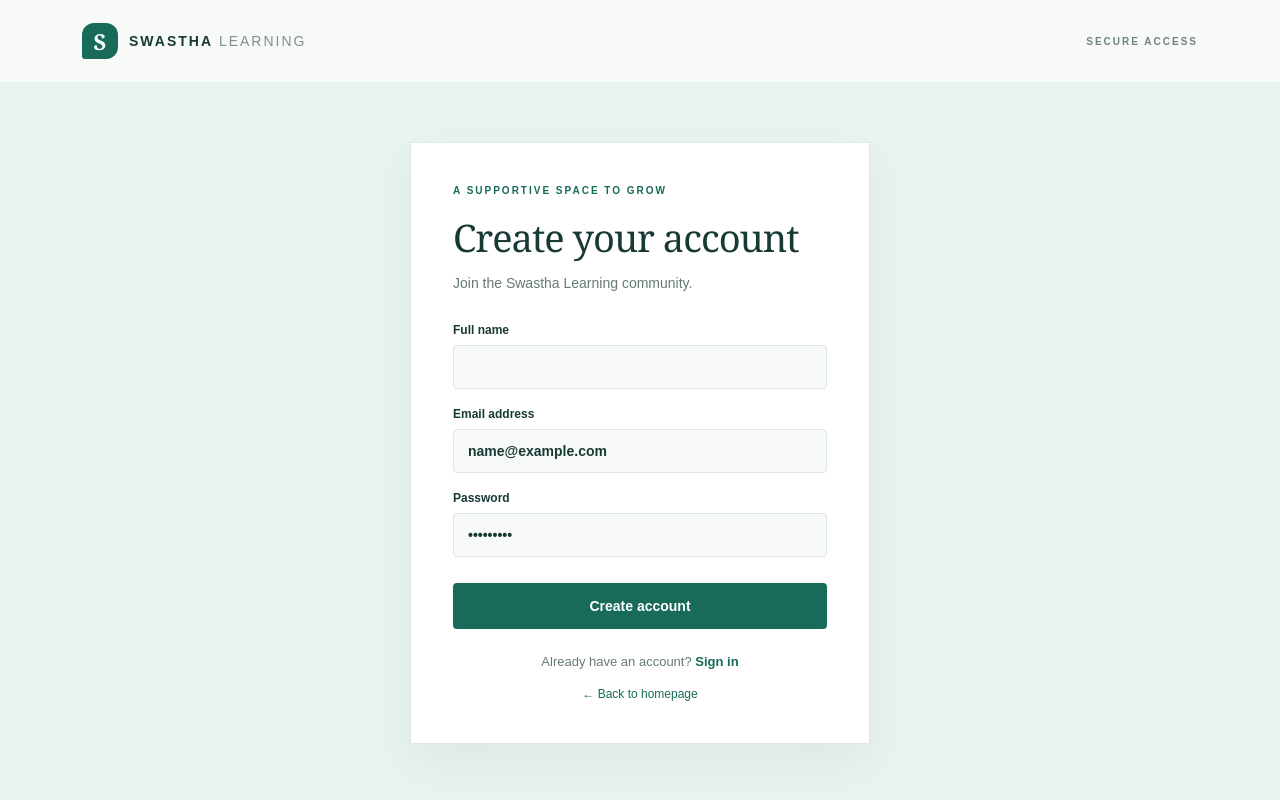
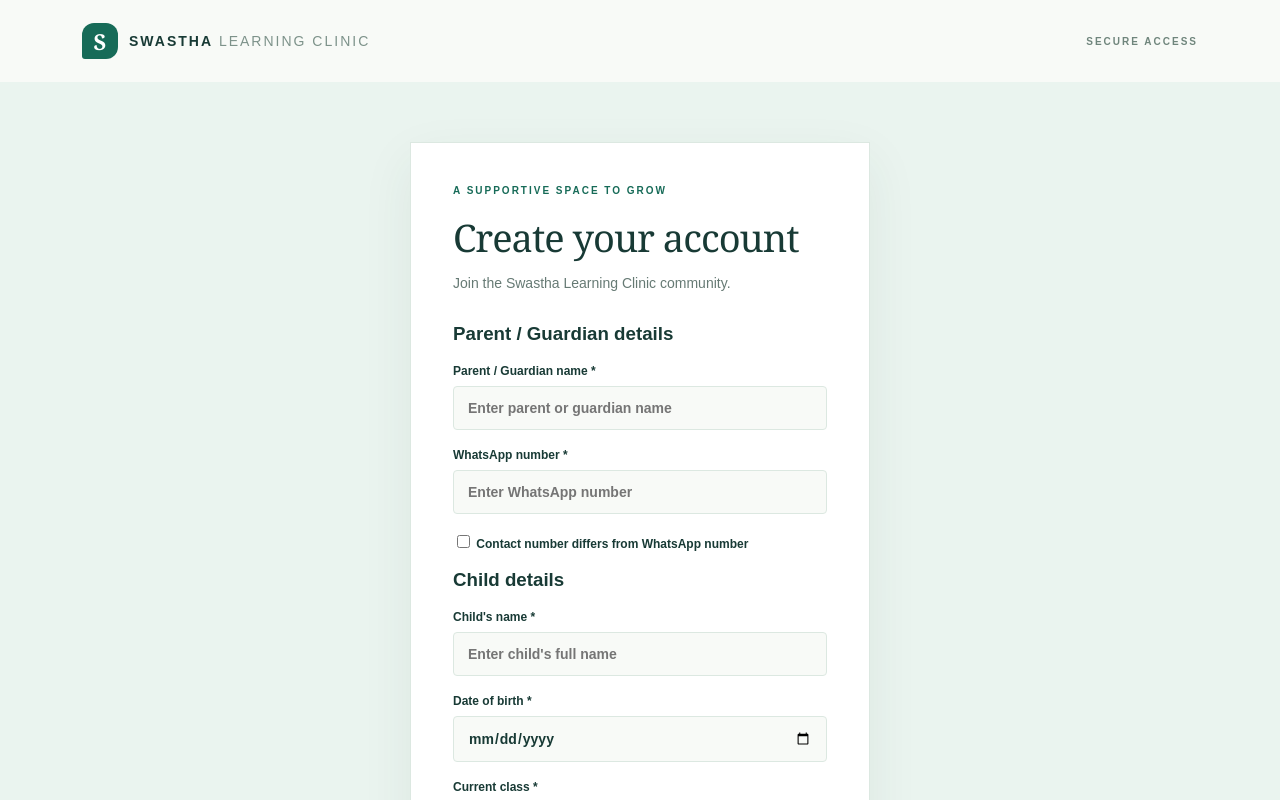
Before and after one commit to nishadbacker-sketch/swastha-learning-portal, a Next.js app: page /login in a window 1280 px wide. Both pictures are taken after typing "name@example.com", "Sample123" into the empty fields and a click on the button "Create account". Shown: the top 800 px of the page. Built offline with nearby package versions, Linux system fonts and the light colour scheme; no server answers.

Commit message:
Update page.tsx

```diff
--- a/app/login/page.tsx
+++ b/app/login/page.tsx
@@ -9,9 +9,22 @@ export default function LoginPage() {
   const router = useRouter();
 
   const [isRegister, setIsRegister] = useState(false);
+
+  // Parent details
   const [fullName, setFullName] = useState("");
+  const [whatsappNumber, setWhatsappNumber] = useState("");
+  const [contactDiffers, setContactDiffers] = useState(false);
+  const [additionalContact, setAdditionalContact] = useState("");
+
+  // Child details
+  const [childName, setChildName] = useState("");
+  const [dateOfBirth, setDateOfBirth] = useState("");
+  const [currentClass, setCurrentClass] = useState("");
+
+  // Login details
   const [email, setEmail] = useState("");
   const [password, setPassword] = useState("");
+
   const [message, setMessage] = useState("");
   const [loading, setLoading] = useState(false);
 
@@ -24,16 +37,47 @@ export default function LoginPage() {
       return;
     }
 
+    if (isRegister) {
+      if (
+        !fullName.trim() ||
+        !whatsappNumber.trim() ||
+        !childName.trim() ||
+        !dateOfBirth ||
+        !currentClass.trim()
+      ) {
+        setMessage("Please complete all required fields.");
+        return;
+      }
+
+      if (contactDiffers && !additionalContact.trim()) {
+        setMessage("Please enter the additional contact number.");
+        return;
+      }
+
+      if (dateOfBirth > new Date().toLocaleDateString("en-CA")) {
+        setMessage("Date of birth cannot be in the future.");
+        return;
+      }
+    }
+
     setLoading(true);
 
     try {
       if (isRegister) {
         const { data, error } = await supabase.auth.signUp({
-          email,
+          email: email.trim(),
           password,
           options: {
             data: {
               full_name: fullName.trim(),
+              whatsapp_number: whatsappNumber.trim(),
+              contact_number_differs: contactDiffers,
+              additional_contact_number: contactDiffers
+                ? additionalContact.trim()
+                : "",
+              child_name: childName.trim(),
+              date_of_birth: dateOfBirth,
+              current_class: currentClass.trim(),
             },
           },
         });
@@ -43,12 +87,14 @@ export default function LoginPage() {
         if (data.session) {
           router.push("/parent/dashboard");
         } else {
-          setMessage("Registration successful. Please check your email to confirm your account.");
+          setMessage(
+            "Registration successful. Please check your email to confirm your account."
+          );
         }
       } else {
         const { data, error } =
           await supabase.auth.signInWithPassword({
-            email,
+            email: email.trim(),
             password,
           });
 
@@ -93,7 +139,7 @@ export default function LoginPage() {
         <a className="brand" href="/">
           <span className="brand-mark">S</span>
           <span>
-            SWASTHA<span className="brand-light"> LEARNING</span>
+            SWASTHA<span className="brand-light"> LEARNING CLINIC</span>
           </span>
         </a>
         <span className="nav-tag">SECURE ACCESS</span>
@@ -111,14 +157,17 @@ export default function LoginPage() {
 
           <p className="auth-description">
             {isRegister
-              ? "Join the Swastha Learning community."
+              ? "Join the Swastha Learning Clinic community."
               : "Sign in to continue your learning journey."}
           </p>
 
           <form onSubmit={handleSubmit}>
             {isRegister && (
+              <>
+                <h3>Parent / Guardian details</h3>
+
                 <label className="auth-label">
-                Full name
+                  Parent / Guardian name *
                   <input
                     className="auth-input"
                     type="text"
@@ -126,12 +175,96 @@ export default function LoginPage() {
                     onChange={(e) => setFullName(e.target.value)}
                     required
                     autoComplete="name"
+                    placeholder="Enter parent or guardian name"
+                  />
+                </label>
+
+                <label className="auth-label">
+                  WhatsApp number *
+                  <input
+                    className="auth-input"
+                    type="tel"
+                    value={whatsappNumber}
+                    onChange={(e) => setWhatsappNumber(e.target.value)}
+                    required
+                    autoComplete="tel"
+                    placeholder="Enter WhatsApp number"
+                  />
+                </label>
+
+                <label className="auth-label">
+                  <input
+                    type="checkbox"
+                    checked={contactDiffers}
+                    onChange={(e) => {
+                      setContactDiffers(e.target.checked);
+                      if (!e.target.checked) {
+                        setAdditionalContact("");
+                      }
+                    }}
+                  />
+                  {" "}Contact number differs from WhatsApp number
+                </label>
+
+                {contactDiffers && (
+                  <label className="auth-label">
+                    Additional contact number *
+                    <input
+                      className="auth-input"
+                      type="tel"
+                      value={additionalContact}
+                      onChange={(e) =>
+                        setAdditionalContact(e.target.value)
+                      }
+                      required
+                      placeholder="Enter additional contact number"
                     />
                   </label>
                 )}
 
+                <h3>Child details</h3>
+
                 <label className="auth-label">
-              Email address
+                  Child's name *
+                  <input
+                    className="auth-input"
+                    type="text"
+                    value={childName}
+                    onChange={(e) => setChildName(e.target.value)}
+                    required
+                    placeholder="Enter child's full name"
+                  />
+                </label>
+
+                <label className="auth-label">
+                  Date of birth *
+                  <input
+                    className="auth-input"
+                    type="date"
+                    value={dateOfBirth}
+                    onChange={(e) => setDateOfBirth(e.target.value)}
+                    required
+                  />
+                </label>
+
+                <label className="auth-label">
+                  Current class *
+                  <input
+                    className="auth-input"
+                    type="text"
+                    value={currentClass}
+                    onChange={(e) => setCurrentClass(e.target.value)}
+                    required
+                    placeholder="Example: Class 6, LKG, UKG"
+                  />
+                </label>
+
+                <h3>Account details</h3>
+              </>
+            )}
+
+            <label className="auth-label">
+              Email address *
               <input
                 className="auth-input"
                 type="email"
@@ -143,7 +276,7 @@ export default function LoginPage() {
             </label>
 
             <label className="auth-label">
-              Password
+              Password *
               <input
                 className="auth-input"
                 type="password"
```
Lines whose indentation alone changed are shown as unchanged.
